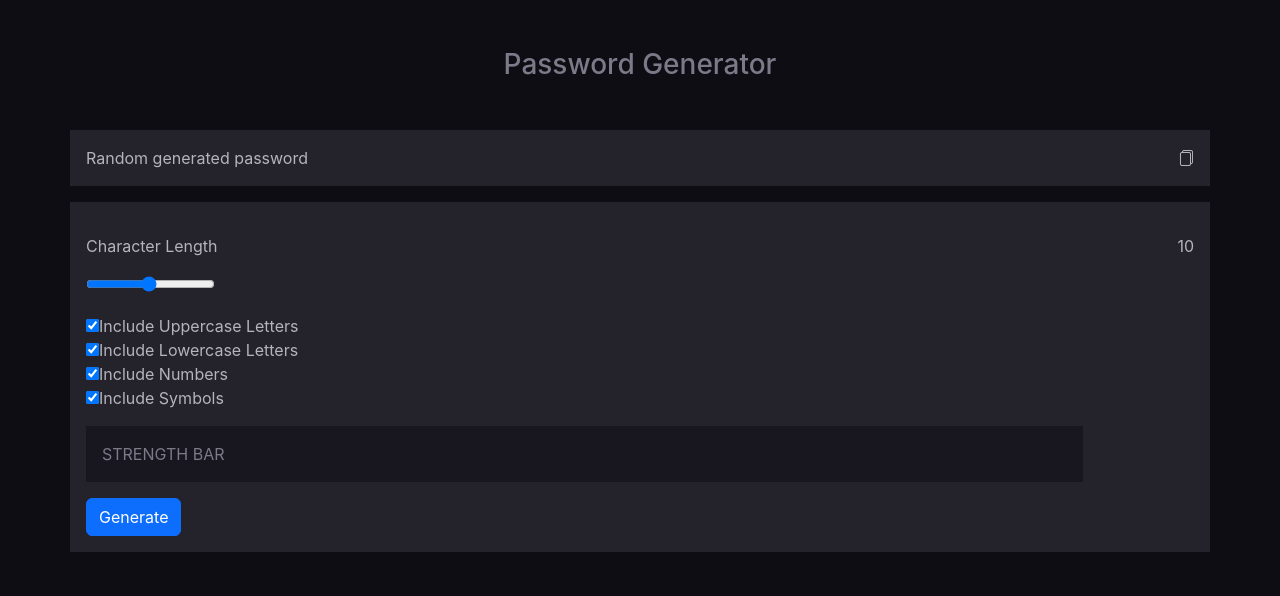
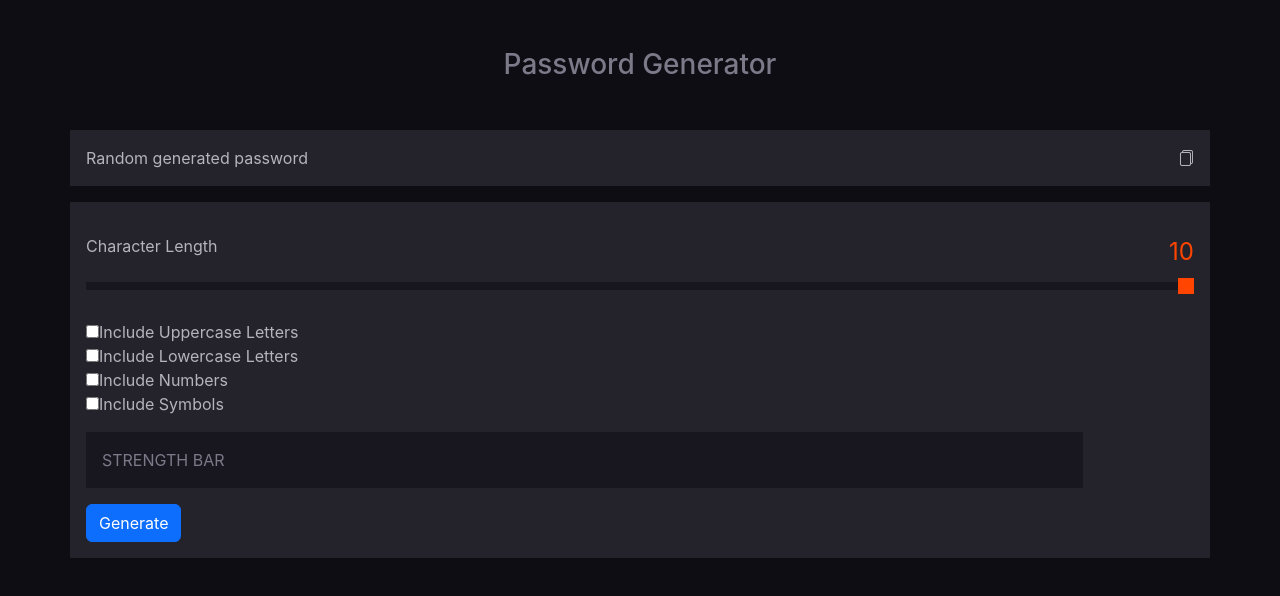
Before and after one commit to joelpeyton/password-generator, a React (Create React App) app: page / in a window 1280 px wide. Shown: the top 596 px of the page. Built offline with nearby package versions, Linux system fonts and the light colour scheme.

Commit message:
style range input & char length

```diff
--- a/src/components/Controller.js
+++ b/src/components/Controller.js
@@ -3,30 +3,31 @@ function Controller() {
         <div className="container p-3 mt-3">
 
             {/* Character Length */}
-            <div className="mt-3 mb-3">Character Length<span style={{float: 'right'}}>10</span></div>
+            <div className="mt-3 mb-3">Character Length<span className="char-length">10</span></div>
 
             {/* Slider */}
             <div className="mt-3 mb-3">
-                <input type="range" id="rangeSlider" className="" min="1" max="48" value="24" />
+                <label htmlFor="rangeSlider" className="form-label"></label>
+                <input type="range" id="rangeSlider" className="form-range" min="1" max="48" />
             </div>
 
             {/* Checkboxes */}
             <div id="checkboxes" className="mt-3 mb-3">
                 <div className="custom-control custom-checkbox custom-control-inline">
-                    <input type="checkbox" className="custom-control-input" id="letters" checked />
-                    <label className="custom-control-label" for="letters">Include Uppercase Letters</label>
+                    <input type="checkbox" className="custom-control-input" id="letters" />
+                    <label className="custom-control-label" htmlFor="letters">Include Uppercase Letters</label>
                 </div>
                 <div className="custom-control custom-checkbox custom-control-inline">
-                    <input type="checkbox" className="custom-control-input" id="mixed" checked />
-                    <label className="custom-control-label" for="mixed">Include Lowercase Letters</label>
+                    <input type="checkbox" className="custom-control-input" id="mixed" />
+                    <label className="custom-control-label" htmlFor="mixed">Include Lowercase Letters</label>
                 </div>
                 <div className="custom-control custom-checkbox custom-control-inline">
-                    <input type="checkbox" className="custom-control-input" id="punctuation" checked />
-                    <label className="custom-control-label" for="punctuation">Include Numbers</label>
+                    <input type="checkbox" className="custom-control-input" id="punctuation" />
+                    <label className="custom-control-label" htmlFor="punctuation">Include Numbers</label>
                 </div>
                 <div className="custom-control custom-checkbox custom-control-inline">
-                    <input type="checkbox" className="custom-control-input" id="numbers" checked />
-                    <label className="custom-control-label" for="numbers">Include Symbols</label>
+                    <input type="checkbox" className="custom-control-input" id="numbers" />
+                    <label className="custom-control-label" htmlFor="numbers">Include Symbols</label>
                 </div>
             </div>
 
--- a/src/css/index.css
+++ b/src/css/index.css
@@ -28,3 +28,49 @@ h3 {
 i {
   float: right;
 }
+
+/* Character length */
+
+.char-length {
+  float: right;
+  font-size: 1.5rem;
+  color: orangered;
+}
+
+
+/* Customise bootstrap form- range */
+.form-range:focus::-webkit-slider-thumb {
+  box-shadow: none;
+}
+
+.form-range:focus::-moz-range-thumb {
+  box-shadow: none;
+}
+
+.form-range::-webkit-slider-thumb {
+  background-color: orangered;
+  border-radius: 0rem;
+}
+
+.form-range::-webkit-slider-thumb:active {
+  background-color: orangered;
+}
+
+.form-range::-webkit-slider-runnable-track {
+  background-color: #18171f;
+  border-radius: 0rem;
+}
+
+.form-range::-moz-range-thumb {
+  background-color: orangered;
+  border-radius: 0rem;
+}
+
+.form-range::-moz-range-thumb:active {
+  background-color: orangered;
+}
+
+.form-range::-moz-range-track {
+  background-color: #18171f;
+  border-radius: 0rem;
+}
```
Also changed, not shown: 1 other file (tests, documents, lock files or other folders).
